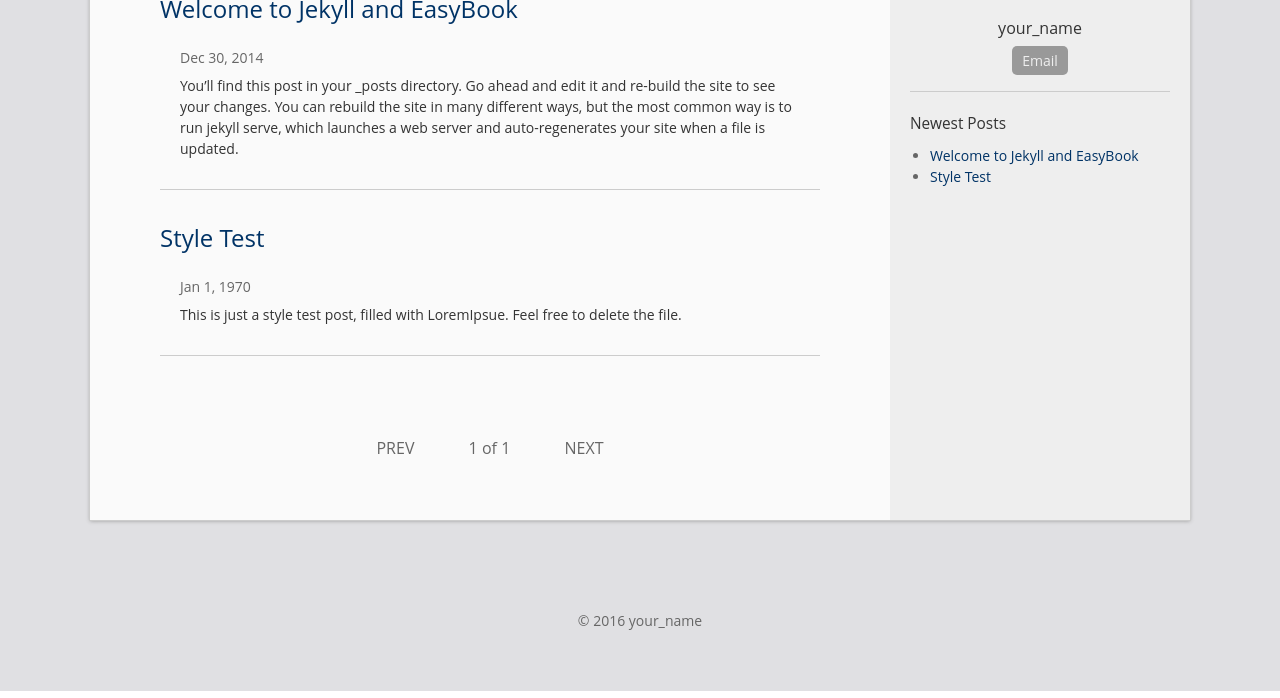
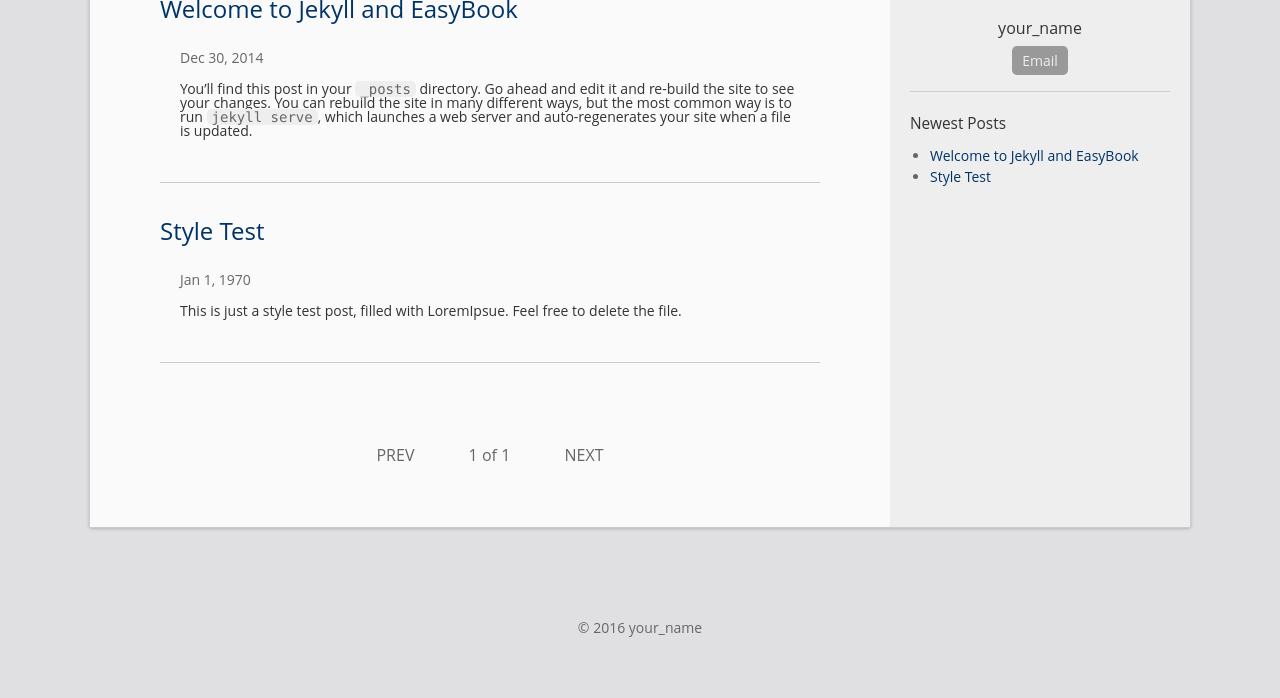
Before and after one commit to laobubu/jekyll-theme-EasyBook, a Jekyll site: the page built from index.html, in a window 1280 px wide, cut to the strip 261-959 px from the top of the page. Built offline with Jekyll 4.4.1, drawn with Linux system fonts in a browser that asks for light colours; the list of posts is cut into pages by our own code.

Commit message:
excerpt now display more

```diff
--- a/_sass/_home.scss
+++ b/_sass/_home.scss
@@ -42,8 +42,34 @@
         margin-bottom: .5em;
     }
     .post-excerpt {
-        font-size: $small-font-size;
-    	color: #333;
+        &, * {
+            font-size: $small-font-size;
+            line-height: $small-font-size;
+            padding-top: 0;
+            padding-bottom: 0;
+	        color: #333;
+        }
+        code, pre, pre * {
+            color: #666;
+            background-color: #eee;
+        }
+        th {
+            border-color: #ccc;
+            background-color: #ccc;
+        }
+        a {
+            color: $color-link-hover;
+        }
+        img {
+            display: block;
+            margin: 1em auto;
+            max-height: 16em;
+            opacity: .7;
+            transition: opacity .3s;
+            &:hover {
+                opacity: 1;
+            }
+        }
         margin: 0 20px;
     }
     @include media-query($on-palm) {
--- a/index.html
+++ b/index.html
@@ -16,7 +16,7 @@ layout: default
         <div class="post-meta">{{ post.date | date: "%b %-d, %Y" }}</div>
 
         <div class="post-excerpt">
-          {{ post.excerpt | strip_html }}
+          {{ post.excerpt }}
         </div>
       </li>
     {% endfor %}
```
